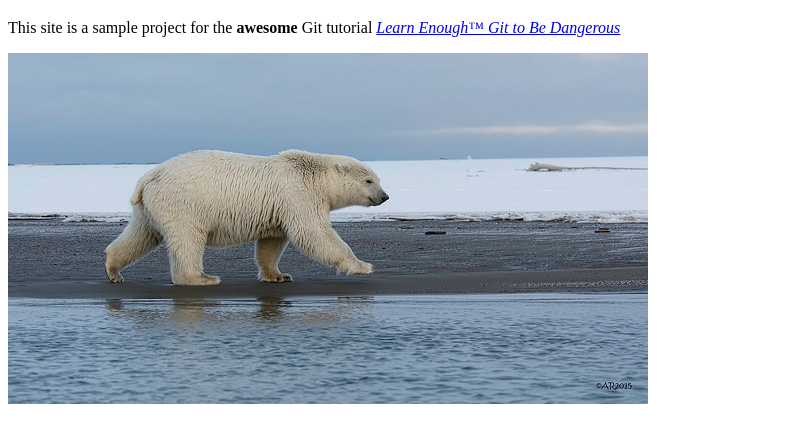
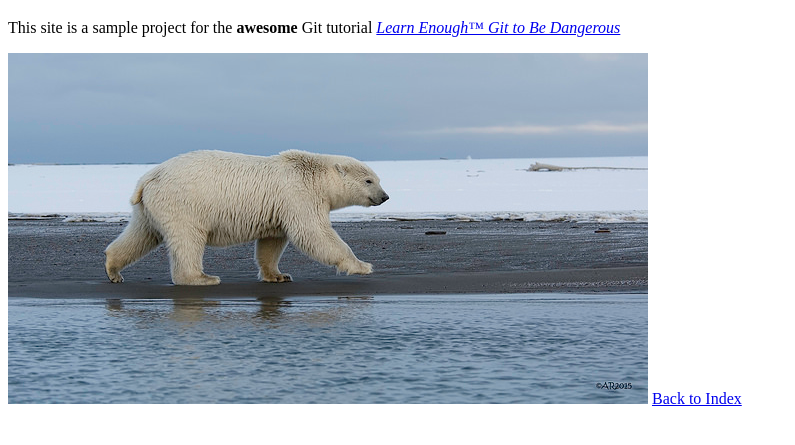
Before and after one commit to eduardoyutaka/website, a plain HTML site: page about.html in a window 1280 px wide. Shown: the part 61-506 px from the top of the page, without its empty margins (0-795 px from the left). Drawn offline with Linux system fonts and the light colour scheme.

Commit message:
Add a link back to index

```diff
--- a/about.html
+++ b/about.html
@@ -10,5 +10,6 @@
 			This site is a sample project for the <strong>awesome</strong> Git tutorial <a href="http://learnenough.com/git-tutorial"><em>Learn Enough™ Git to Be Dangerous</em></a>
 		</p>
 		<img src="images/polar_bear.jpg" alt="Polar bear">
+		<a href="index.html" alt="Back do Index">Back to Index</a>
 	</body>
 </html>
```
